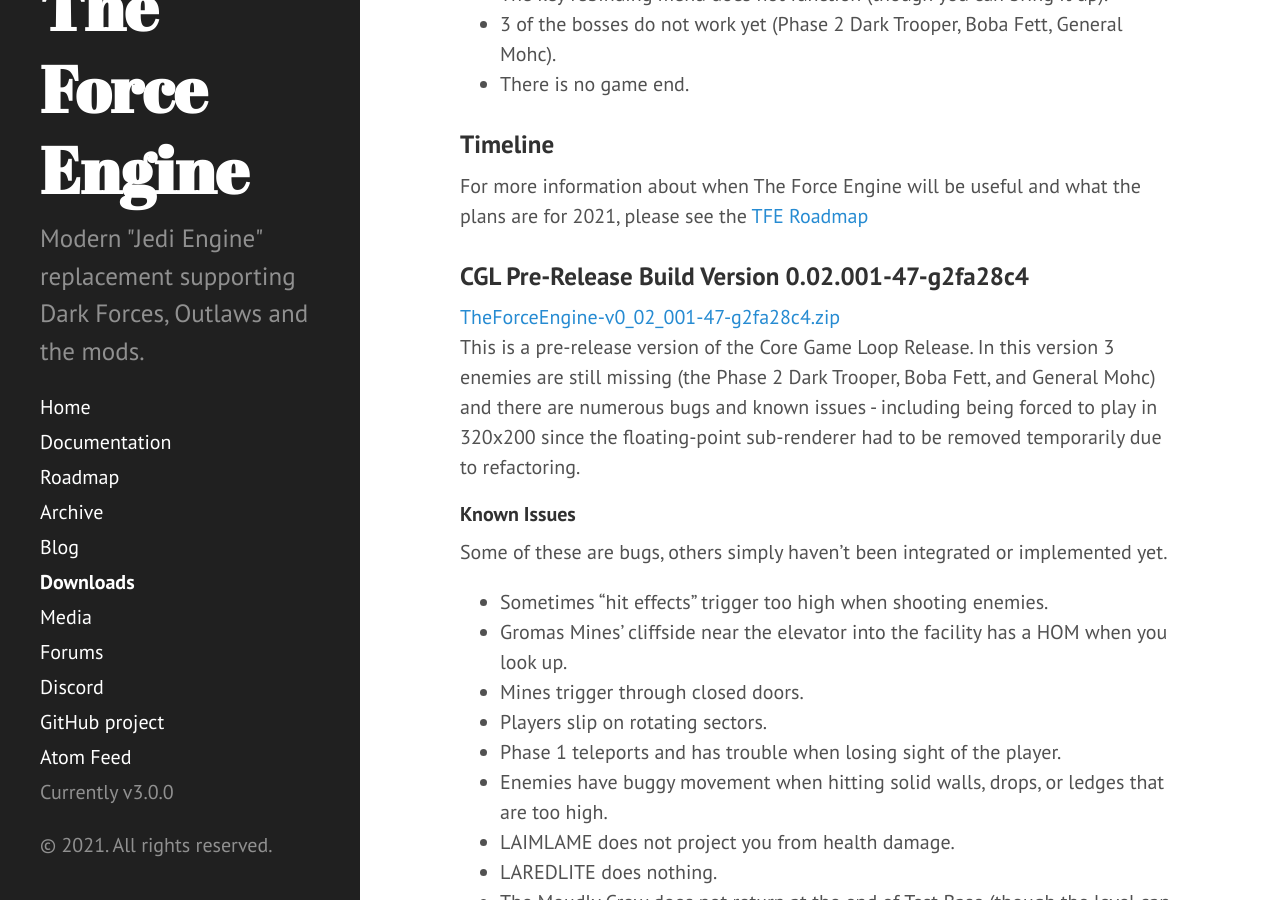
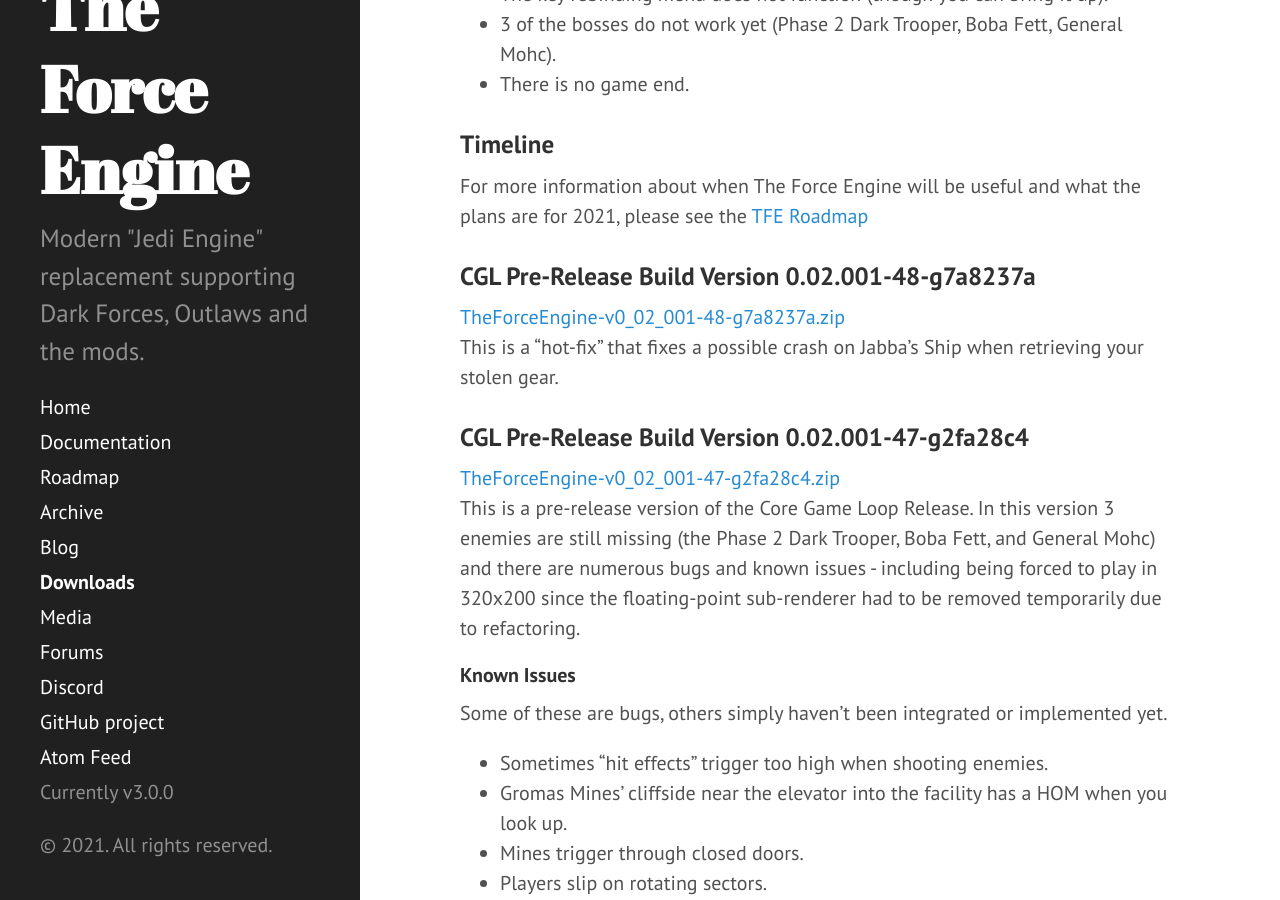
Before and after one commit to TheForceEngine/TheForceEngine.github.io, a Jekyll site: the page built from downloads.md, in a window 1280 px wide and 900 px high, scrolled down 492 px. Built offline with Jekyll 4.4.1, drawn with Linux system fonts in a browser that asks for light colours.

Commit message:
Update downloads.md

```diff
--- a/downloads.md
+++ b/downloads.md
@@ -19,6 +19,10 @@
 
 ### Timeline
 For more information about when The Force Engine will be useful and what the plans are for 2021, please see the [TFE Roadmap](Roadmap.md)
+
+### CGL Pre-Release Build Version 0.02.001-48-g7a8237a
+[TheForceEngine-v0_02_001-48-g7a8237a.zip](archive/TheForceEngine-v0_02_001-48-g7a8237a.zip) <br>
+This is a "hot-fix" that fixes a possible crash on Jabba's Ship when retrieving your stolen gear.
 
 ### CGL Pre-Release Build Version 0.02.001-47-g2fa28c4
 [TheForceEngine-v0_02_001-47-g2fa28c4.zip](archive/TheForceEngine-v0_02_0001-47-g2fa28c4.zip) <br>
```
